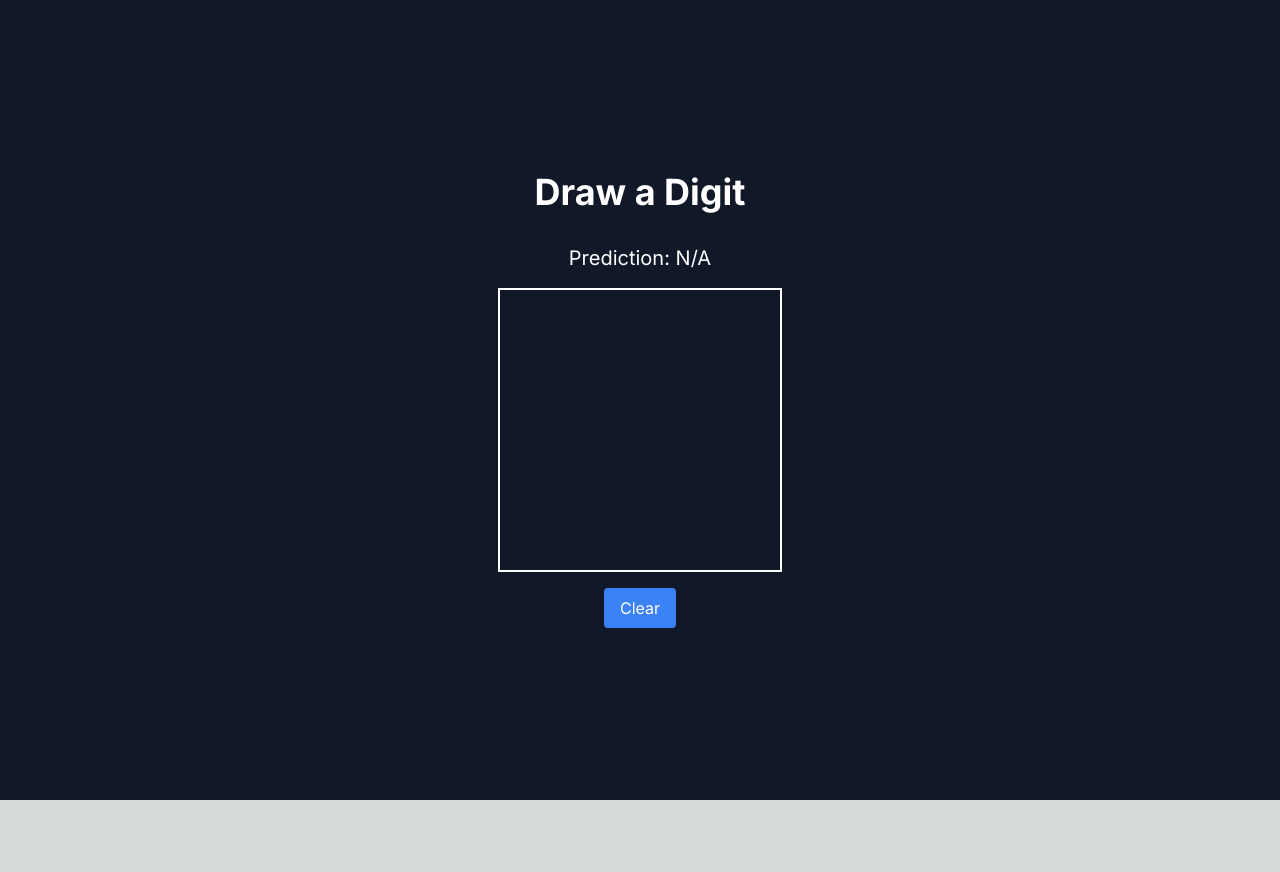
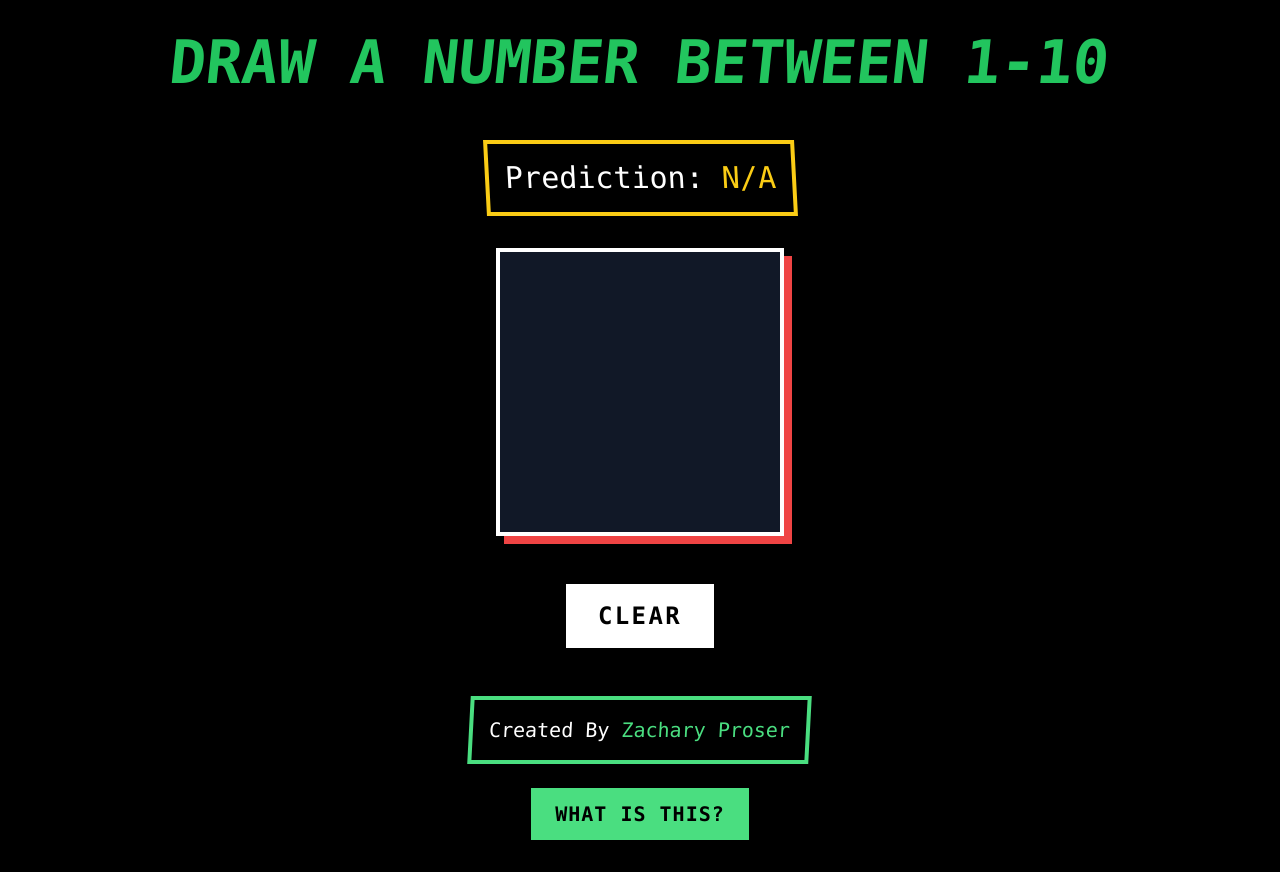
Before and after one commit to zackproser/mnist-mind-mapper, a Next.js app: page / in a window 1280 px wide. Before the commit the page ends 800 px from the top, so only its background shows below. Built offline with nearby package versions, Linux system fonts and the light colour scheme; no server answers.

Commit message:
Brutalist design is the only design worth considering

```diff
--- a/app/page.tsx
+++ b/app/page.tsx
@@ -7,6 +7,7 @@ export default function Home() {
   const canvasRef = useRef<HTMLCanvasElement>(null)
   const [isDrawing, setIsDrawing] = useState(false)
   const [prediction, setPrediction] = useState<number | null>(null)
+  const [showExplanation, setShowExplanation] = useState(false)
 
   useEffect(() => {
     const canvas = canvasRef.current
@@ -73,34 +74,62 @@ export default function Home() {
       const data = await response.json()
       setPrediction(data.predicted)
     }
-  }, 500)
+  }, 250)
 
   useEffect(() => {
     getPrediction()
   }, [isDrawing])
 
   return (
-    <main className="flex min-h-screen flex-col items-center justify-center p-24 bg-gray-900">
-      <h1 className="text-4xl font-bold mb-8 text-white">Draw a Digit</h1>
-      <div className="mb-4 text-xl text-white">
-        Prediction: {prediction !== null ? prediction : 'N/A'}
+    <main className="min-h-screen flex flex-col items-center justify-center p-8 bg-black text-white font-mono">
+      <h1 className="text-6xl font-extrabold mb-12 text-green-500 transform -skew-x-6">DRAW A NUMBER BETWEEN 1-10</h1>
+      <div className="mb-8 text-3xl border-4 border-yellow-400 p-4 transform skew-x-3">
+        Prediction: <span className="text-yellow-400">{prediction !== null ? prediction : 'N/A'}</span>
       </div>
+      <div className="relative">
+        <div className="absolute inset-0 bg-red-500 transform translate-x-2 translate-y-2"></div>
         <canvas
           ref={canvasRef}
           width={280}
           height={280}
-        className="border-2 border-white"
+          className="relative border-4 border-white bg-gray-900"
           onMouseDown={startDrawing}
           onMouseUp={stopDrawing}
           onMouseOut={stopDrawing}
           onMouseMove={draw}
         />
+      </div>
       <button
         onClick={clearCanvas}
-        className="mt-4 px-4 py-2 bg-blue-500 text-white rounded hover:bg-blue-600"
+        className="mt-12 px-8 py-4 bg-white text-black text-2xl font-bold uppercase tracking-widest hover:bg-red-500 hover:text-white transition-colors duration-300 transform hover:scale-105"
       >
         Clear
       </button>
+      <div className="mt-12 text-xl border-4 border-green-400 p-4 transform -skew-x-3">
+        Created By <a href="https://zackproser.com" target="_blank" rel="noopener noreferrer" className="text-green-400 hover:text-red-500 transition-colors duration-300">Zachary Proser</a>
+      </div>
+      <button
+        onClick={() => setShowExplanation(!showExplanation)}
+        className="mt-6 px-6 py-3 bg-green-400 text-black text-xl font-bold uppercase tracking-wider hover:bg-red-500 hover:text-white transition-colors duration-300 transform hover:scale-105"
+      >
+        What is this?
+      </button>
+      {showExplanation && (
+        <div className="fixed inset-0 bg-black bg-opacity-75 flex items-center justify-center p-4 z-50">
+          <div className="bg-gray-800 border-4 border-green-400 p-6 max-w-2xl relative">
+            <button
+              onClick={() => setShowExplanation(false)}
+              className="absolute top-2 right-2 text-green-400 hover:text-red-500 text-2xl font-bold"
+            >
+              ×
+            </button>
+            <h2 className="text-2xl font-bold mb-4 text-green-400">About This Project</h2>
+            <p className="mb-2">I built this project to better understand neural networks. It uses PyTorch and the MNIST dataset, which is a large collection of handwritten digits commonly used for training image processing systems.</p>
+            <p className="mb-2">The model was trained to recognize hand-drawn images and then wrapped in a Flask server. The frontend is built with Next.js and deployed to Vercel.</p>
+            <p>When a user draws a number, the frontend sends the image data to the Flask backend. The backend processes the image using the trained PyTorch model and returns a prediction. The frontend then displays this prediction to the user in real-time.</p>
+          </div>
+        </div>
+      )}
     </main>
   )
 }
```
Lines whose indentation alone changed are shown as unchanged.
